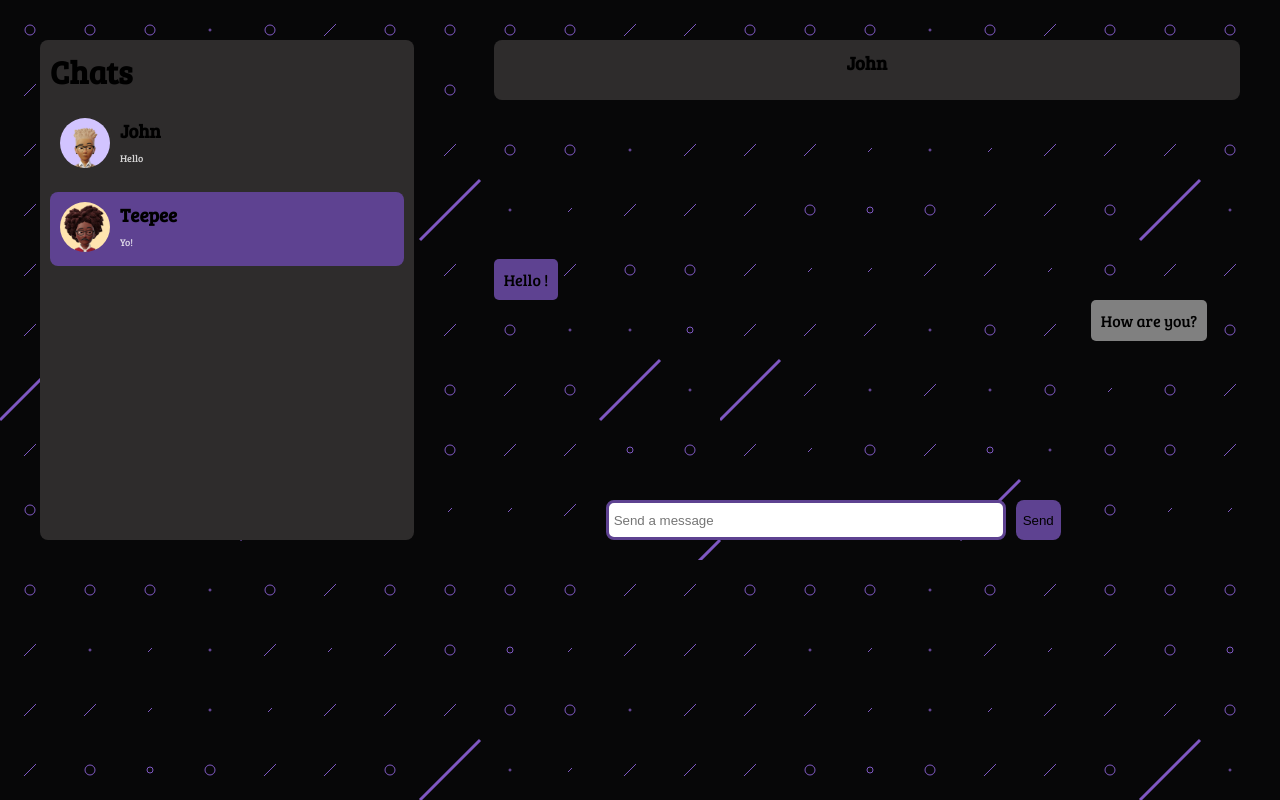
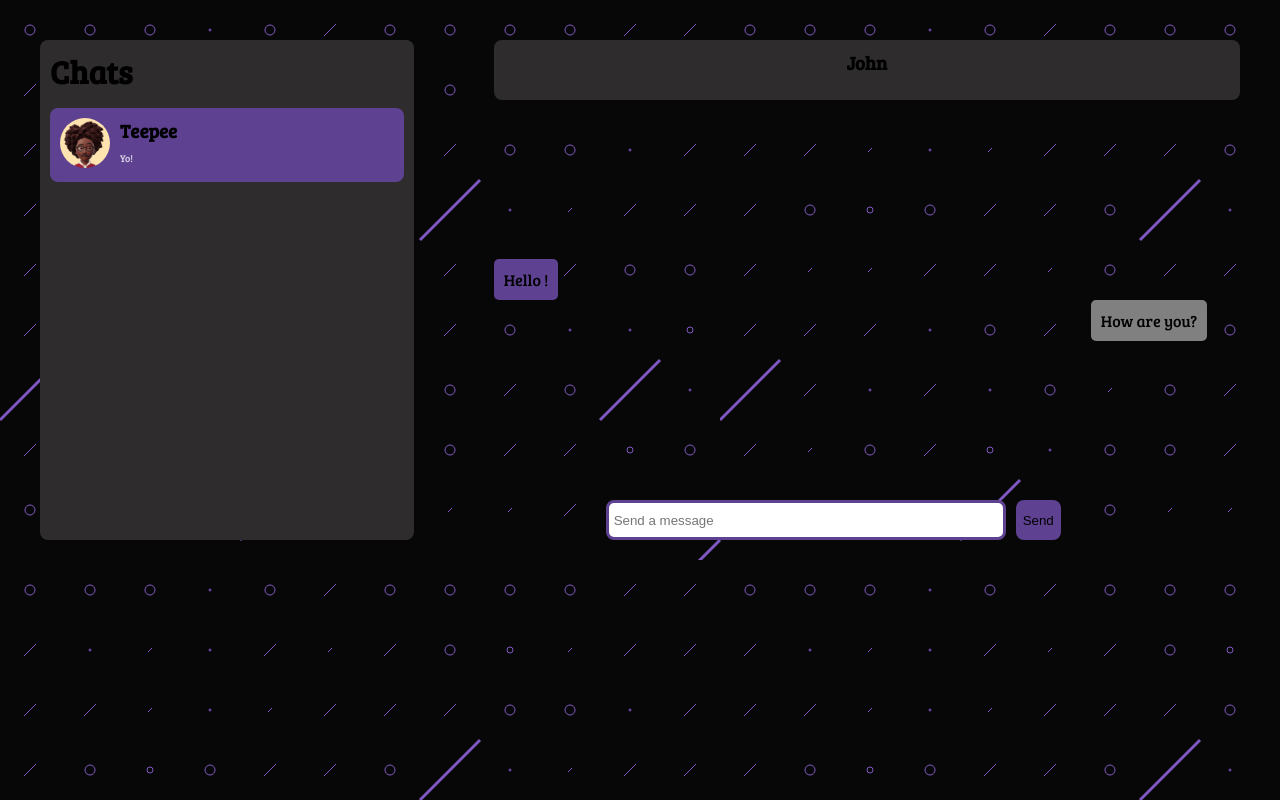
Before and after one commit to Codestronomer/Ravens, a Next.js app in the folder client/: page /chat in a window 1280 px wide. Built offline with nearby package versions, Linux system fonts and the light colour scheme.

Commit message:
[feat] create chatItem component, update chat route and components

```diff
--- /dev/null
+++ b/client/src/app/chat/ChatItem.tsx
@@ -0,0 +1,27 @@
+import React from 'react';
+import Image from 'next/image';
+import ProfileImage from '@/../public/John.jpg';
+import ProfileImage2 from '@/../public/teepee.jpg';
+import { ChatType } from './chatList';
+import styles from './chat.module.css';
+
+const ChatItem = ({ chat }: { chat: ChatType }) => {
+  return (
+    <div className={styles.chat} key={chat._id}>
+      <div className={styles.chatImg}>
+        <Image
+          src={ProfileImage}
+          alt="profile image"
+          height={50}
+          width={50}
+        />
+      </div>
+      <div className={styles.chatInfo}>
+        <h3>{chat.members[0].username}</h3>
+        <p>Hello</p>
+      </div>
+    </div>
+  )
+}
+
+export default ChatItem;
--- a/client/src/app/chat/chatList.tsx
+++ b/client/src/app/chat/chatList.tsx
@@ -1,26 +1,34 @@
-import React from 'react';
+import React, { useContext } from 'react';
 import styles from './chat.module.css'
 import Image from 'next/image';
-import ProfileImage from '@/../public/John.jpg';
 import ProfileImage2 from '@/../public/teepee.jpg';
+import { User } from '@/context/authContext';
+import { ChatContext, ChatContextType } from '@/context/chatContext';
+import ChatItem from './ChatItem';
 
-export const ChatList: React.FC = () => {
+export interface ChatType {
+  _id: string
+  members: Array<User>
+  createdAt: Date
+  updatedAt: Date
+}
+
+export const ChatList = () => {
+
+  const { userChats, isChatLoading, chatError } = useContext(ChatContext) as ChatContextType;
+
+  console.log("userChats", userChats);
+  console.log("chatLoading", isChatLoading);
+  console.log("chatError", chatError);
   return (
     <>
-      <div className={styles.chat}>
-        <div className={styles.chatImg}>
-          <Image
-            src={ProfileImage}
-            alt="profile image"
-            height={50}
-            width={50}
-          />
-        </div>
-        <div className={styles.chatInfo}>
-          <h3>John</h3>
-          <p>Hello</p>
-        </div>
-      </div>
+      { isChatLoading && <div> ....Loading chats</div>}
+      { userChats && userChats.map((chat: ChatType) => {
+        return (
+          <ChatItem chat={chat} key={chat._id} />
+        )
+      }
+    )}
       <div className={styles.chatActive}>
         <div className={styles.chatImg}>
           <Image
@@ -37,5 +45,4 @@ export const ChatList: React.FC = () => {
       </div>
     </>
   )
-
 }
--- a/client/src/app/chat/page.tsx
+++ b/client/src/app/chat/page.tsx
@@ -5,6 +5,7 @@ import styles from './chat.module.css';
 import ChatBox from './chatBox';
 import { axiosGet, baseUrl } from '@/services/backend';
 import { AuthContext, AuthContextType } from '@/context/authContext';
+import { ChatContext, ChatContextType } from '@/context/chatContext';
 
 interface ChatProps {
   children: React.FC;
@@ -12,32 +13,11 @@ interface ChatProps {
 
 const Chat: React.FC<ChatProps> = ({ children }) => {
 
-  let { user } = useContext(AuthContext) as AuthContextType;
+  const { userChats, isChatLoading, chatError } = useContext(ChatContext) as ChatContextType;
 
-  const [userChats, setUserChats] = useState(null);
-  const [isChatLoading, setIsChatLoading] = useState(false);
-  const [chatError, setChatError] = useState(null);
-
-  useEffect(() => {
-    const getUserChats = async () => {
-      if (user && user.id !== "") {
-
-        setIsChatLoading(true);
-        setChatError(null);
-        const response = await axiosGet(`${baseUrl}/chat/${user.id}`);
-
-        setIsChatLoading(false);
-        if (response.error) {
-            return setChatError(response);
-        }
-
-        setUserChats(response);
-      }
-    }
-    getUserChats();
-  }, []);
-
-  console.log("userchats", userChats);
+  console.log("userChats", userChats);
+  console.log("chatLoading", isChatLoading);
+  console.log("chatError", chatError);
 
   return (
   <>
@@ -46,7 +26,7 @@ const Chat: React.FC<ChatProps> = ({ children }) => {
         <div className={styles.chatLeft}>
           <h1>Chats</h1>
           <div className={styles.chatList}>
-            <ChatList />
+            <ChatList chats={userChats} />
           </div>
         </div>
         <div className={styles.chatRight}>
--- a/client/src/app/layout.tsx
+++ b/client/src/app/layout.tsx
@@ -1,6 +1,7 @@
 import './globals.css'
 import type { Metadata } from 'next'
 import { Inter, Montserrat, Bree_Serif } from 'next/font/google'
+import { Provider } from './provider';
 
 const montserrat = Montserrat({ subsets: ['latin']});
 const bree_Serif = Bree_Serif({ weight: "400", subsets: ['latin']});
@@ -17,9 +18,11 @@ export default function RootLayout({
 }) {
   return (
     <html lang="en">
-      <body className={bree_Serif.className} suppressHydrationWarning={true}>
-          {children}
-      </body>
+      <Provider>
+        <body className={bree_Serif.className} suppressHydrationWarning={true}>
+            {children}
+        </body>
+      </Provider>
     </html>
   )
 }
--- a/client/src/app/page.tsx
+++ b/client/src/app/page.tsx
@@ -4,13 +4,11 @@ import { AppProps } from 'next/app'
 import { Auth } from './auth'
 import Nav from '@/components/nav'
 import styles from './page.module.css'
-import { Provider } from './provider'
 import Link from 'next/link'
 
 
 export default function Home() {
   return (
-    <Provider>
     <main className={styles.main}>
       <Nav />
       <div className={styles.home}>
@@ -19,6 +17,5 @@ export default function Home() {
         <Link href="/chat">Chat</Link>
       </div>
     </main>
-    </Provider>
   )
 }
--- a/client/src/context/chatContext.tsx
+++ b/client/src/context/chatContext.tsx
@@ -25,15 +25,13 @@ export const ChatContextProvider = ({ children, user }: {
     }
   }
 
-  console.log(user);
-
   useEffect(() => {
       const getUserChats = async () => {
-        if (user && user.id !== "") {
+        if (user && user.id) {
 
           setIsChatLoading(true);
           setChatError(null);
-          const response = await axiosGet(`${baseUrl}/chats/${user.id}`);
+          const response = await axiosGet(`${baseUrl}/chat/${user.id}`);
 
           setIsChatLoading(false);
           if (response.error) {
@@ -44,7 +42,7 @@ export const ChatContextProvider = ({ children, user }: {
         }
       }
       getUserChats();
-    }, [])
+    }, []);
 
   return (
     <ChatContext.Provider value = {{
```
Lines whose indentation alone changed are shown as unchanged.
